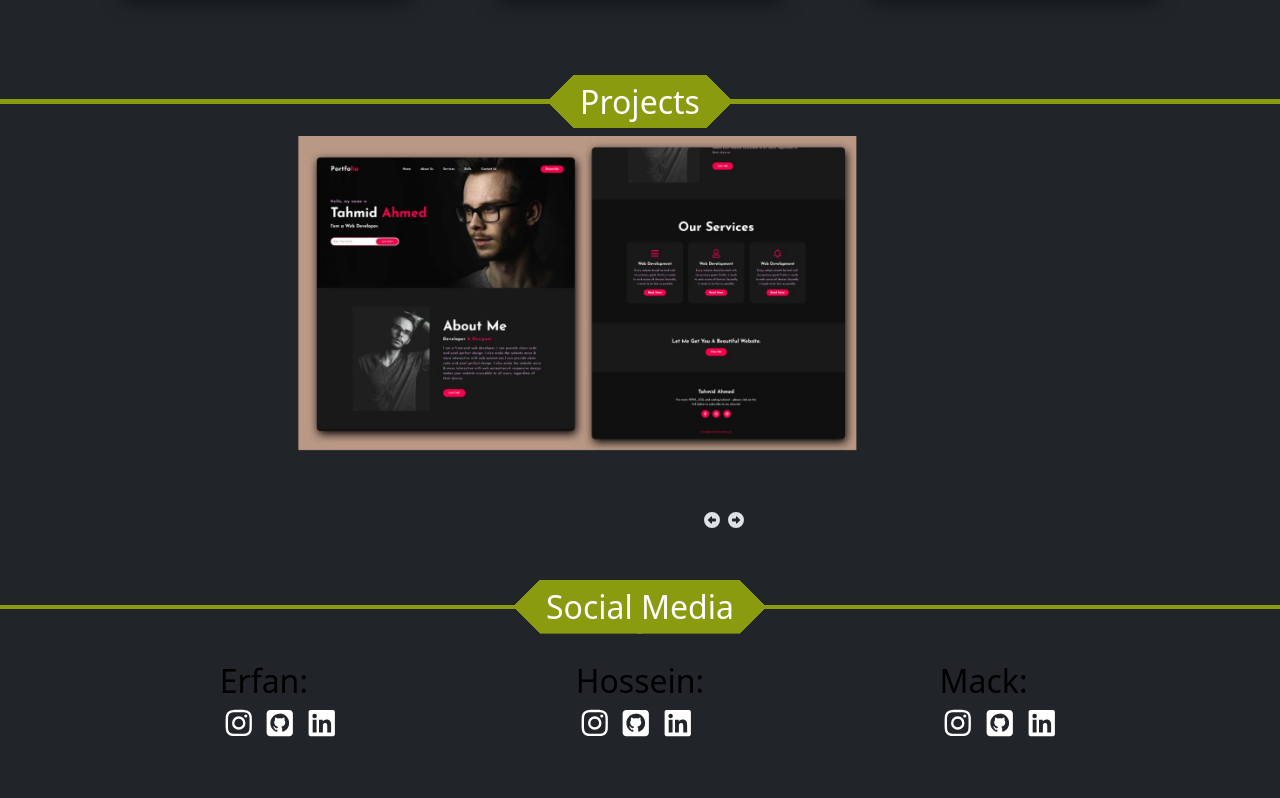
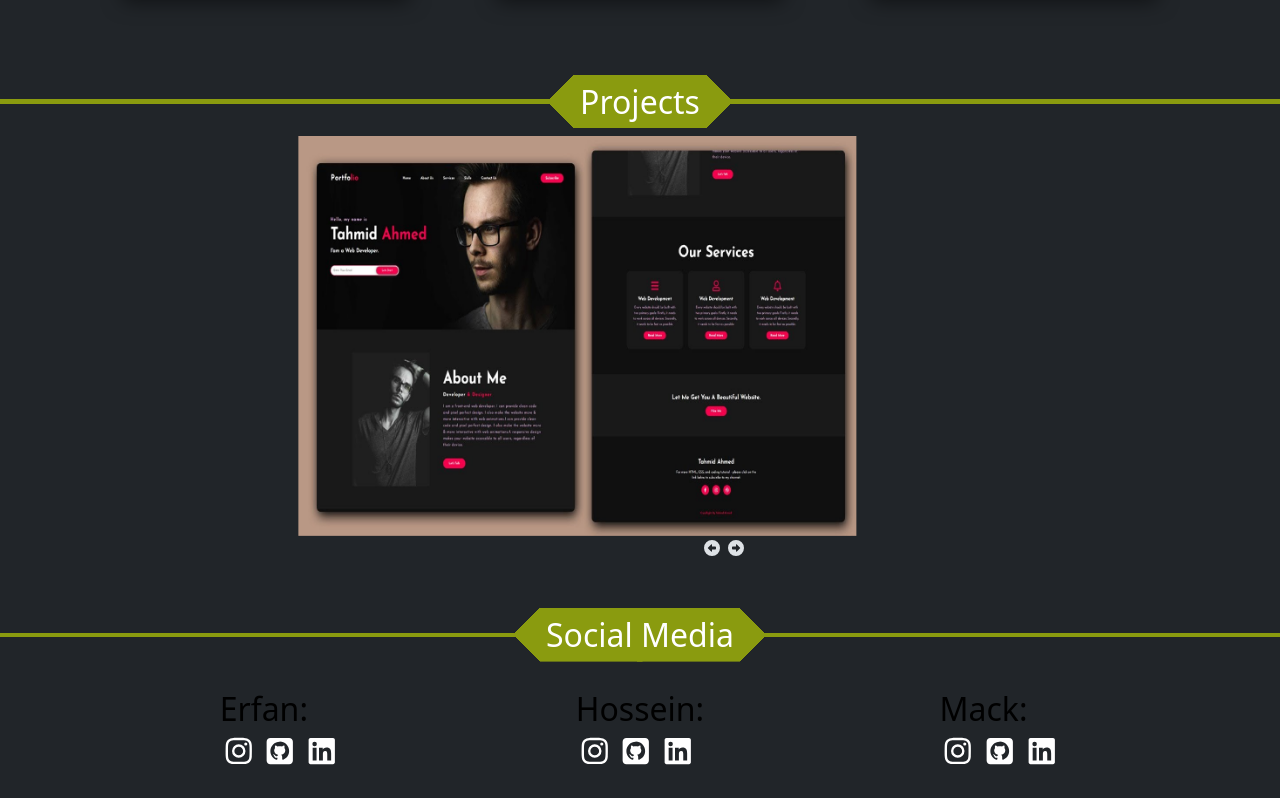
Before and after one commit to TheRipper83/Avans-, a plain HTML site: page index.html in a window 1280 px wide. Shown: the part 482-1280 px from the top of the page. Drawn offline with nearby package versions, Linux system fonts and the light colour scheme.

Commit message:
project fix

```diff
--- a/css/styles.css
+++ b/css/styles.css
@@ -206,3 +206,11 @@ footer {
   background-color: rgba(210,77,87,255);
   height: 100px;
 }
+
+.project{
+
+}
+.project img{
+  width: 100%;
+  height: 400px;
+}
--- a/index.html
+++ b/index.html
@@ -103,7 +103,7 @@
       </div>
     </section>
     <h2 id="projects" class="fancy mt-5">Projects</h2>
-    <section>
+    <section class="project">
         <div>
             <div id="companyCarousel" class="carousel slide" data-bs-ride="carousel">
               <div class="carousel-inner">
```
